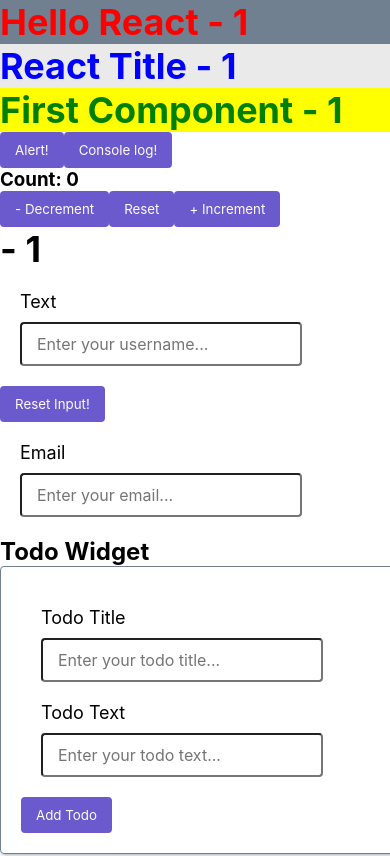
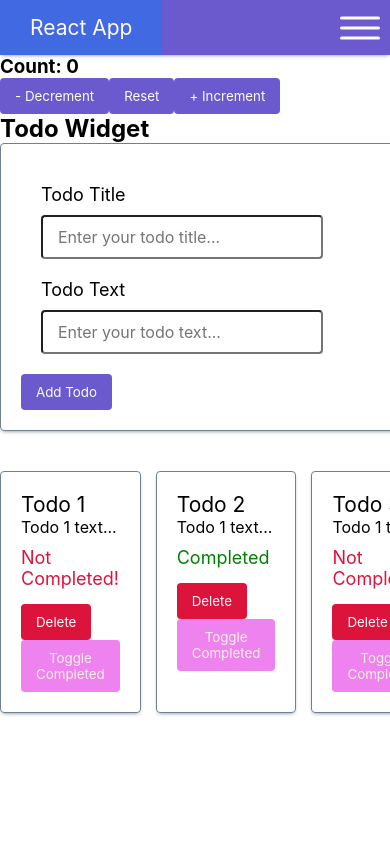
Before and after one commit to resit-bilgeadam/react-todo, a React (Create React App) app: page / in a window 390 px wide. Shown: the top 856 px of the page. Built offline with nearby package versions, Linux system fonts and the light colour scheme.

Commit message:
add responsive toolbar

```diff
--- a/src/App.js
+++ b/src/App.js
@@ -1,67 +1,20 @@
 import "./App.css";
-import Title from "./components/Title";
-import Button from "./components/Button";
+import React from "react";
 import Counter from "./components/Counter";
-import Input from "./components/Input";
-import React from "react";
 import TodoWidget from "./components/TodoWidget";
+import Toolbar from "./components/Toolbar";
 
 function App() {
-  const [text, setText] = React.useState("");
+  return (
+    <>
+      <Toolbar />
 
-  const alertMsg = () => {
-    alert("Hello from App");
-  };
+      <div className="container">
+        <Counter />
 
-  const log = () => {
-    console.log("Hello Log!");
-  };
-
-  const logInput = (event) => {
-    setText(event.target.value);
-  };
-
-  const resetInput = () => {
-    setText("");
-  };
-
-  return (
-    <div className="container">
-      <Title color="red" background="dark">
-        Hello React
-      </Title>
-
-      <Title color="blue" background="light">
-        React Title
-      </Title>
-
-      <Title color="green" background="yellow">
-        First Component
-      </Title>
-
-      <Button handleClick={alertMsg}>Alert!</Button>
-      <Button handleClick={log}>Console log!</Button>
-
-      <Counter />
-
-      <Title>{text}</Title>
-      <Input
-        id="username"
-        label="Text"
-        placeholder="Enter your username..."
-        handleChange={logInput}
-        value={text}
-      />
-      <Button handleClick={resetInput}>Reset Input!</Button>
-      <Input
-        id="email"
-        label="Email"
-        placeholder="Enter your email..."
-        type="email"
-      />
-
-      <TodoWidget />
-    </div>
+        <TodoWidget />
+      </div>
+    </>
   );
 }
 
--- /dev/null
+++ b/src/components/Toolbar/Toolbar.css
@@ -0,0 +1,98 @@
+.toolbar {
+  background-color: slateblue;
+  box-shadow: 0 2px 4px -2px slategray;
+  display: flex;
+  justify-content: space-between;
+  position: relative;
+}
+
+.brand-logo,
+.toolbar-link,
+.hamburger-btn {
+  color: snow;
+  text-decoration: none;
+  font-size: 16px;
+  padding: 15px 30px;
+  transition: 150ms;
+  display: flex;
+  align-items: center;
+}
+
+.brand-logo:hover,
+.toolbar-link:hover,
+.hamburger-btn:hover {
+  background-color: royalblue;
+}
+
+.brand-logo {
+  font-size: 21px;
+}
+
+.hamburger-btn {
+  display: none;
+  position: relative;
+}
+
+.hamburger-menu {
+  position: absolute;
+  top: 100%;
+  list-style-type: none;
+  width: 100%;
+  background-color: snow;
+  box-shadow: 0 2px 4px -2px slategray;
+  display: none;
+}
+
+.bar {
+  display: block;
+  background-color: snow;
+  height: 3px;
+  border-radius: 4px;
+  position: absolute;
+  left: 10px;
+  right: 10px;
+  top: 50%;
+  transform: translateY(-50%);
+}
+
+.bar:first-child {
+  transform: translateY(calc(-50% - 10px));
+}
+
+.bar:last-child {
+  transform: translateY(calc(-50% + 10px));
+}
+
+.toolbar-list {
+  list-style-type: none;
+  display: flex;
+}
+
+.toolbar-item {
+  display: flex;
+}
+
+@media screen and (max-width: 750px) {
+  .toolbar-list {
+    display: none;
+  }
+
+  .hamburger-btn {
+    display: block;
+  }
+
+  .toolbar-link {
+    display: block;
+    width: 100%;
+    color: slateblue;
+  }
+
+  .toolbar-link:hover {
+    background-color: royalblue;
+    color: snow;
+  }
+
+  .hamburger-menu {
+    display: block;
+  }
+}
--- /dev/null
+++ b/src/components/Toolbar/index.js
@@ -0,0 +1,54 @@
+import "./Toolbar.css";
+import { useState } from "react";
+
+function ToolbarItem({ children, to }) {
+  return (
+    <li className="toolbar-item">
+      <a className="toolbar-link" href={to}>
+        {children}
+      </a>
+    </li>
+  );
+}
+
+function Toolbar() {
+  const [isHamburgerVisible, setHamburgerVisible] = useState(false);
+
+  const toggleHamburger = () => {
+    setHamburgerVisible(!isHamburgerVisible);
+  };
+
+  return (
+    <nav className="toolbar">
+      <a className="brand-logo" href="#">
+        React App
+      </a>
+
+      <a onClick={toggleHamburger} className="hamburger-btn" href="#">
+        <span className="bar"></span>
+        <span className="bar"></span>
+        <span className="bar"></span>
+      </a>
+
+      {isHamburgerVisible ? (
+        <ul className="hamburger-menu">
+          <ToolbarItem to="#">Home</ToolbarItem>
+
+          <ToolbarItem to="#">About</ToolbarItem>
+
+          <ToolbarItem to="#">Contact Us</ToolbarItem>
+        </ul>
+      ) : null}
+
+      <ul className="toolbar-list">
+        <ToolbarItem to="#">Home</ToolbarItem>
+
+        <ToolbarItem to="#">About</ToolbarItem>
+
+        <ToolbarItem to="#">Contact Us</ToolbarItem>
+      </ul>
+    </nav>
+  );
+}
+
+export default Toolbar;
```
